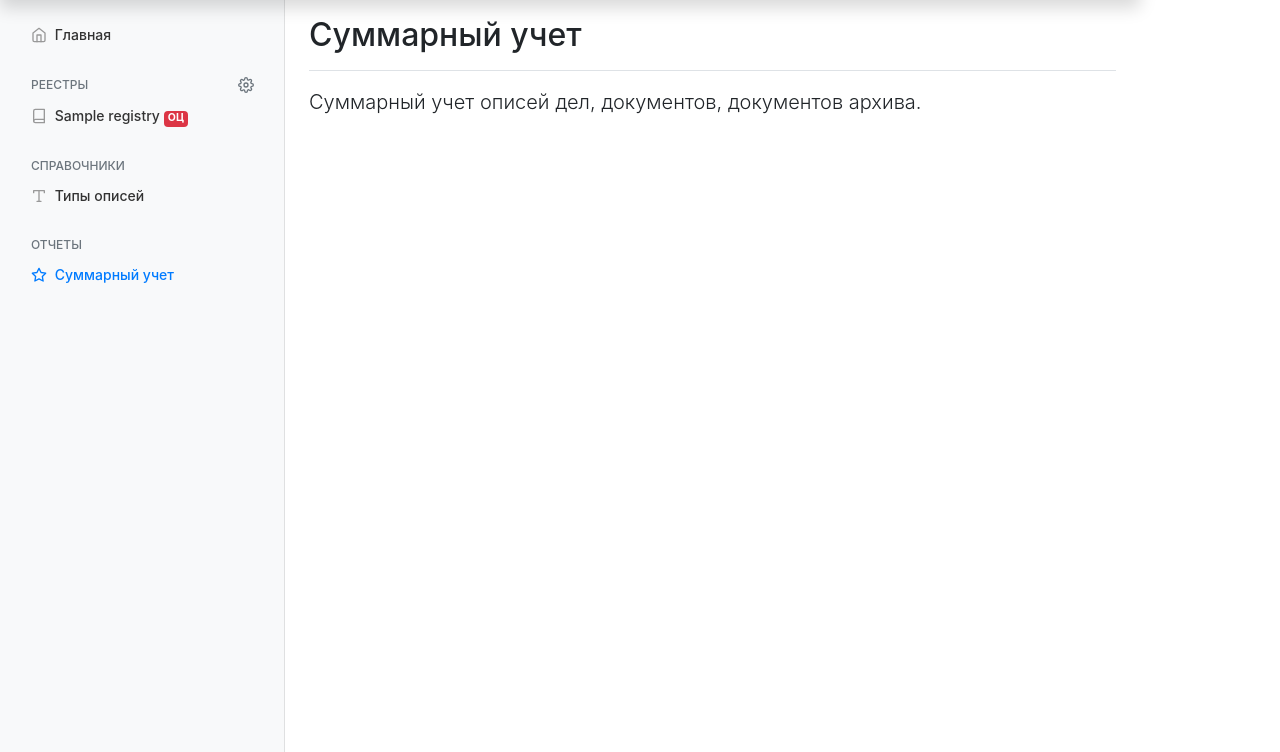
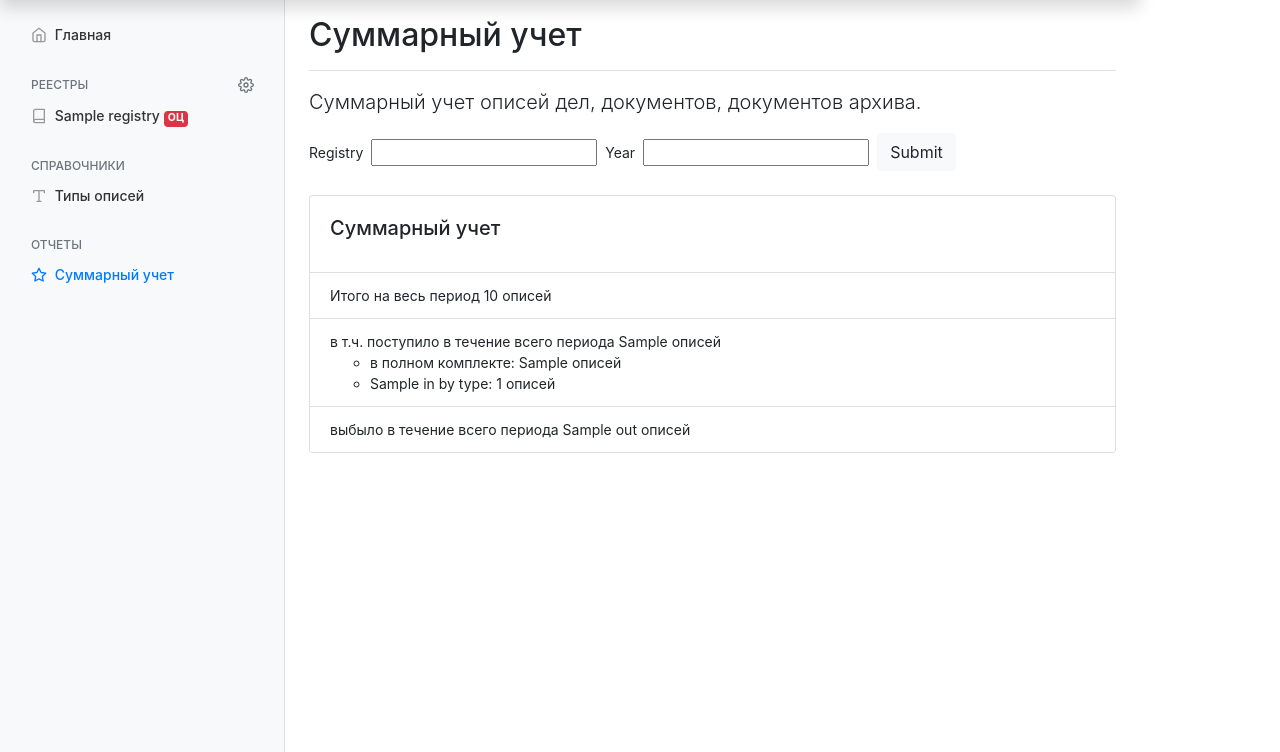
Before and after one commit to caxapyk/warch_registry, a Python web app: template templates/summary/index.html in a window 1280 px wide. Shown: the part 54-806 px from the top of the page. Run offline with Jinja, Linux system fonts and the light colour scheme; the template is opened without the code that fills it: most values are stand-ins (such as "Sample title", 1, 10 or a date in 2020); form fields are guessed from the names that the template uses.

Commit message:
summary added

```diff
--- a/routes/inventory.py
+++ b/routes/inventory.py
@@ -37,7 +37,7 @@ def index(regid, page=1):
         if request.args.get('no_years'):
             filter.append(and_(InventoryModel.in_year == None, InventoryModel.out_year == None))
 
-    objects_list = InventoryModel.query.filter(*filter).paginate(page, 1, error_out=False)
+    objects_list = InventoryModel.query.filter(*filter).paginate(page, 20, error_out=False)
 
     return render_template('inventory/index.html', registry_object=registry_object, objects_list=objects_list, fform=fform, no_years_count=no_years_count)
 
--- /dev/null
+++ b/templates/summary/form.html
@@ -0,0 +1,7 @@
+<form method="get" class="form-inline" autocomplete="off">
+    <div class="mb-2 mr-sm-2">{{ form.registry_id.label() }}</div>
+    <div class="mb-2 mr-sm-2">{{ form.registry_id() }}</div>
+    <div class="mb-2 mr-sm-2">{{ form.year.label() }}</div>
+    <div class="mb-2 mr-sm-2">{{ form.year() }}</div>
+    <div class="mb-2 mr-sm-2">{{ form.submit(class_="btn btn-light") }}</div>
+</form>
--- a/templates/summary/index.html
+++ b/templates/summary/index.html
@@ -11,4 +11,33 @@
 <p class="lead">
     Суммарный учет описей дел, документов, документов архива.
 </p>
+{% include 'summary/form.html' %}
+{% if total_ %}
+<div class="card mt-3">
+    <div class="card-body">
+        <h5 class="card-title">Суммарный учет</h5>
+        <p class="card-text"></p>
+    </div>
+    <ul class="list-group list-group-flush">
+        {% set year=request.args.get('year') %}
+        <li class="list-group-item">Итого на {% if year %}01.01.{{ year }} г.{% else %} весь период {% endif %}
+            {{ total_ }} описей</li>
+        <li class="list-group-item">
+            в т.ч. поступило {% if year %}в {{ year }} г.{% else %} в течение всего периода{% endif %} {{ in_ }}
+            описей<br />
+            <ul>
+                <li>в полном комплекте: {{ in_complect_ }} описей</li>
+                {% for name, count in in_by_type_ %}
+                {% if count %}
+                <li>{{ name }}: {{ count }} описей</li>
+                {% endif %}
+                {% endfor %}
+            </ul>
+        </li>
+        <li class="list-group-item">выбыло{% if year %} в {{ year }} г.{% else %} в течение всего периода{% endif %}
+            {{ out_ }} описей</li>
+    </ul>
+</div>
+
+{% endif %}
 {% endblock %}
```
Also changed, not shown: forms.py (+10 -0 lines), routes/summary.py (+46 -2 lines).
